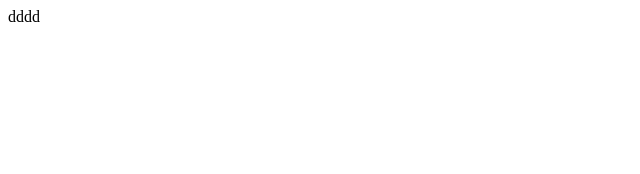
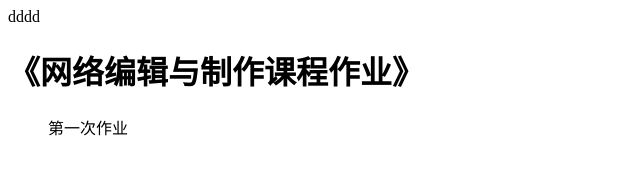
Before and after one commit to mzjs12345/23ad, a plain HTML site: page index.html in a window 1280 px wide. Shown: the whole page, without its empty margins (0-640 px from the left). Drawn offline with Linux system fonts and the light colour scheme.

Commit message:
第一次作业

```diff
--- a/index.html
+++ b/index.html
@@ -1 +1,13 @@
 dddd
+<!DOCTYPE html>
+<html lang="ZH">
+<head>
+    <meta charset="UTF-8">
+    <meta name="viewport" content="width=device-width, initial-scale=1.0">
+    <title>《网络编辑与制作课程作业》</title>
+</head>
+<body>
+  <h1>《网络编辑与制作课程作业》</h1>
+  <ul>第一次作业</ul>
+</body>
+</html>
```
